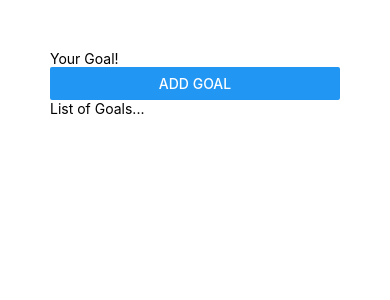
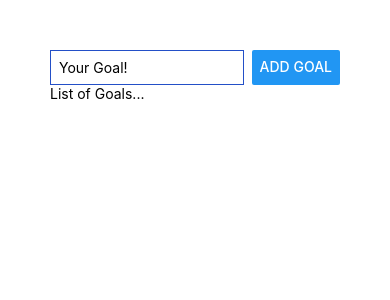
Before and after one commit to vickyruud/RNCourse, a React Native app: screen / in a window 390 px wide. Shown: the top 300 px of the page. Built offline with nearby package versions, Linux system fonts and the light colour scheme.

Commit message:
add styles to input and container

```diff
--- a/App.js
+++ b/App.js
@@ -3,8 +3,8 @@
 export default function App() {
   return (
     <View style={styles.appContainer}>
-      <View>
-        <TextInput placeholder="Your Goal!" />
+      <View style={styles.inputContainer}>
+        <TextInput style={styles.textInput} placeholder="Your Goal!" />
         <Button title="Add Goal" />
       </View>
       <View>
@@ -18,5 +18,15 @@
   appContainer: {
     padding: 50,
   },
-
+  inputContainer: {
+    flexDirection: "row",
+    justifyContent: "space-between",
+  },
+  textInput: {
+    borderWidth: 1,
+    borderColor: "#234FC7",
+    width: "80%",
+    marginRight: 8,
+    padding: 8,
+  },
 });
```
